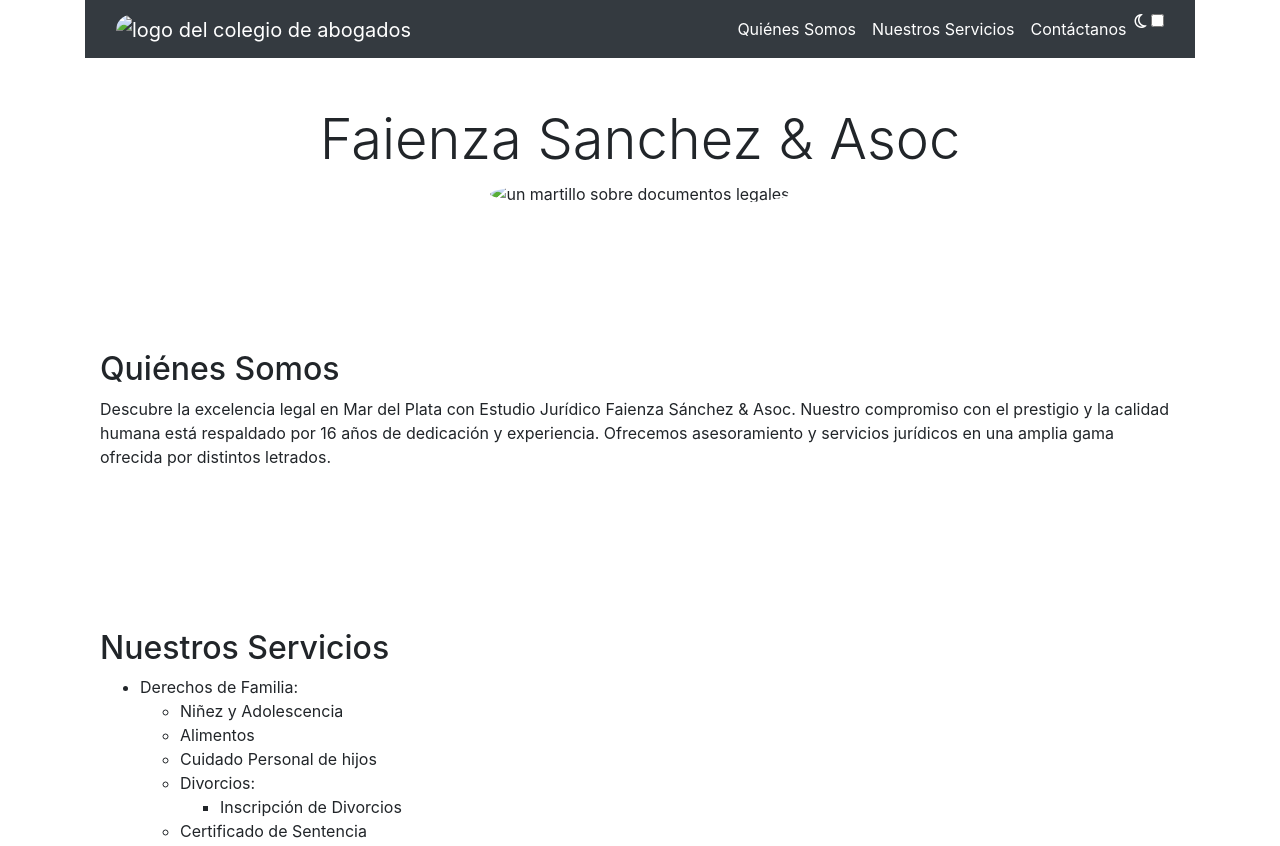
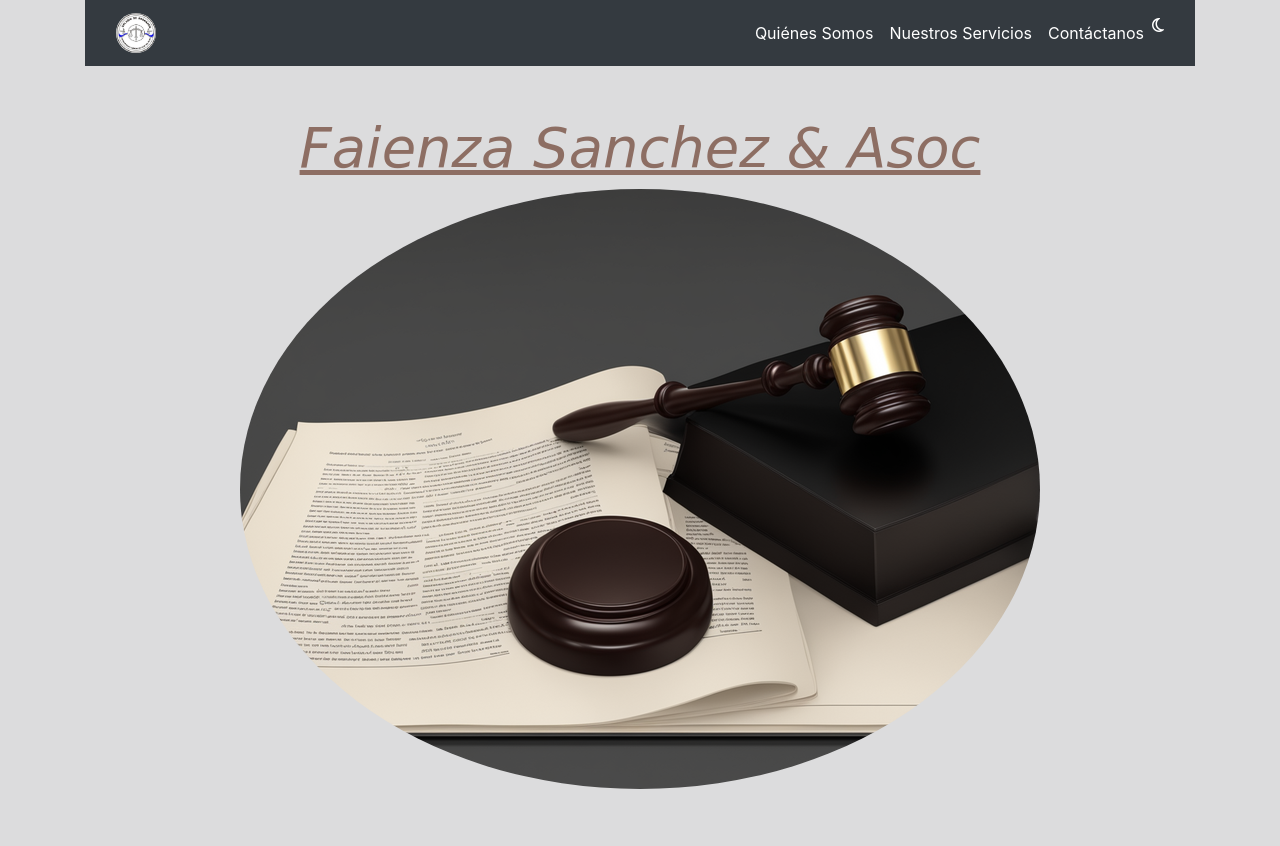
Before and after one commit to DavidGinaca/estudio-abogados, a plain HTML site: page public/index.html in a window 1280 px wide. Shown: the top 846 px of the page. Drawn offline with nearby package versions, Linux system fonts and the light colour scheme; the site is published under a folder, as on GitHub Pages, so addresses that start at the root find nothing.

Commit message:
subiendo

```diff
--- a/public/index.html
+++ b/public/index.html
@@ -6,7 +6,7 @@
   <title>Faienza Sanchez & Asoc</title>
   <link rel="shortcut icon" href="img/martillo.ico">
   <link rel="stylesheet" href="https://maxcdn.bootstrapcdn.com/bootstrap/4.5.2/css/bootstrap.min.css">
-  <link rel="stylesheet" href="/public/style/style.css">
+  <link rel="stylesheet" href="style/style.css">
   <link rel="stylesheet" href="https://cdnjs.cloudflare.com/ajax/libs/font-awesome/6.4.2/css/all.min.css"
   integrity="sha512-z3gLpd7yknf1YoNbCzqRKc4qyor8gaKU1qmn+CShxbuBusANI9QpRohGBreCFkKxLhei6S9CQXFEbbKuqLg0DA=="
   crossorigin="anonymous" referrerpolicy="no-referrer" />
@@ -16,7 +16,7 @@
   <div class="container">
     <nav class="navbar navbar-expand-lg navbar-dark bg-dark">
       <div class="container">
-        <a class="navbar-brand" href="#"><img src="/public/img/logo colegio abogados.jpg" alt="logo del colegio de abogados" class="img-fluid rounded-pill" style="max-height: 40px;"></a>
+        <a class="navbar-brand" href="#"><img src="img/logo colegio abogados.jpg" alt="logo del colegio de abogados" class="img-fluid rounded-pill" style="max-height: 40px;"></a>
         <button class="navbar-toggler" type="button" data-toggle="collapse" data-target="#navbarNav" aria-controls="navbarNav" aria-expanded="false" aria-label="Toggle navigation">
           <span class="navbar-toggler-icon"></span>
         </button>
@@ -46,7 +46,7 @@
   <section id="portada" class="py-5 text-center">
     <div class="container">
       <h1 class="display-4">Faienza Sanchez & Asoc</h1>
-      <img src="/public/img/martillo.png" alt="un martillo sobre documentos legales" class="img-fluid rounded-circle">
+      <img src="img/martillo.png" alt="un martillo sobre documentos legales" class="img-fluid rounded-circle">
     </div>
   </section>
 
```
